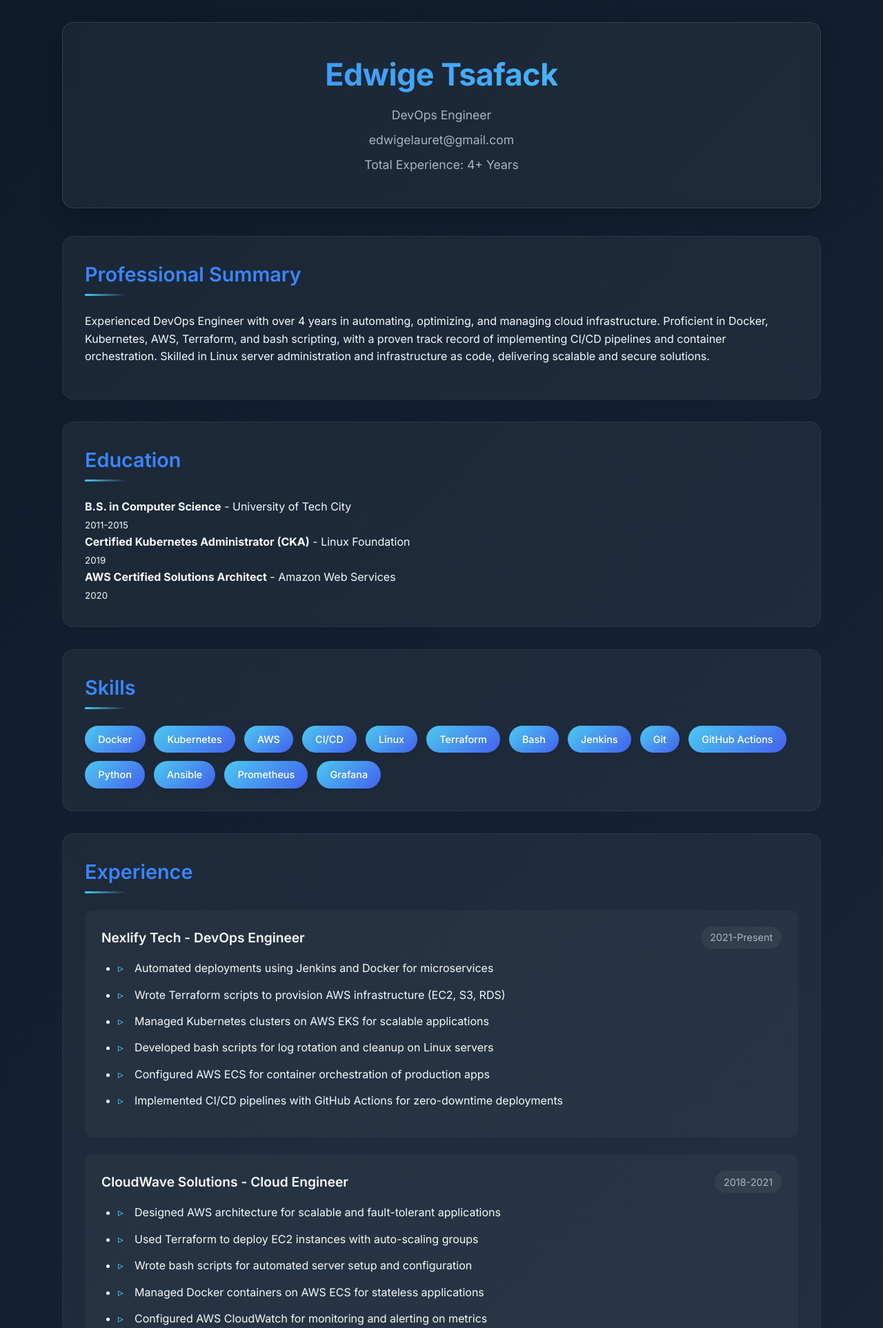
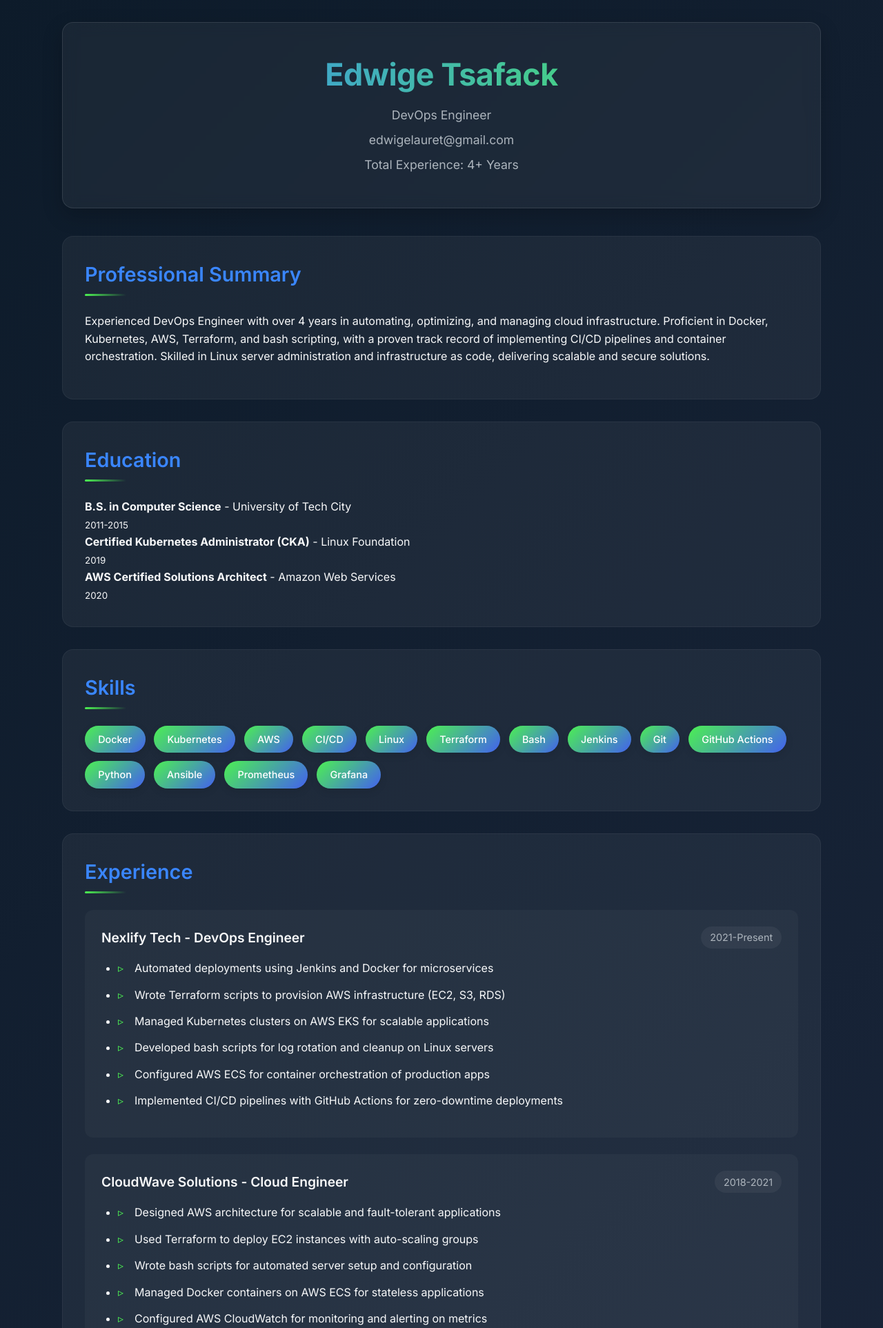
Before and after one commit to edwigelau/my-resume, a Flask app: page / in a window 1280 px wide. Shown: the top 1925 px of the page at 69% size. Run offline with Flask 3, Linux system fonts and the light colour scheme.

Commit message:
change color

```diff
--- a/templates/index.html
+++ b/templates/index.html
@@ -17,7 +17,7 @@
 
     <style>
         :root {
-            --primary: #4cc9f0;
+            --primary: #4cf052ff;
             --secondary: #4361ee;
             --accent: #3a86ff;
             --dark: #0d1b2a;
```
